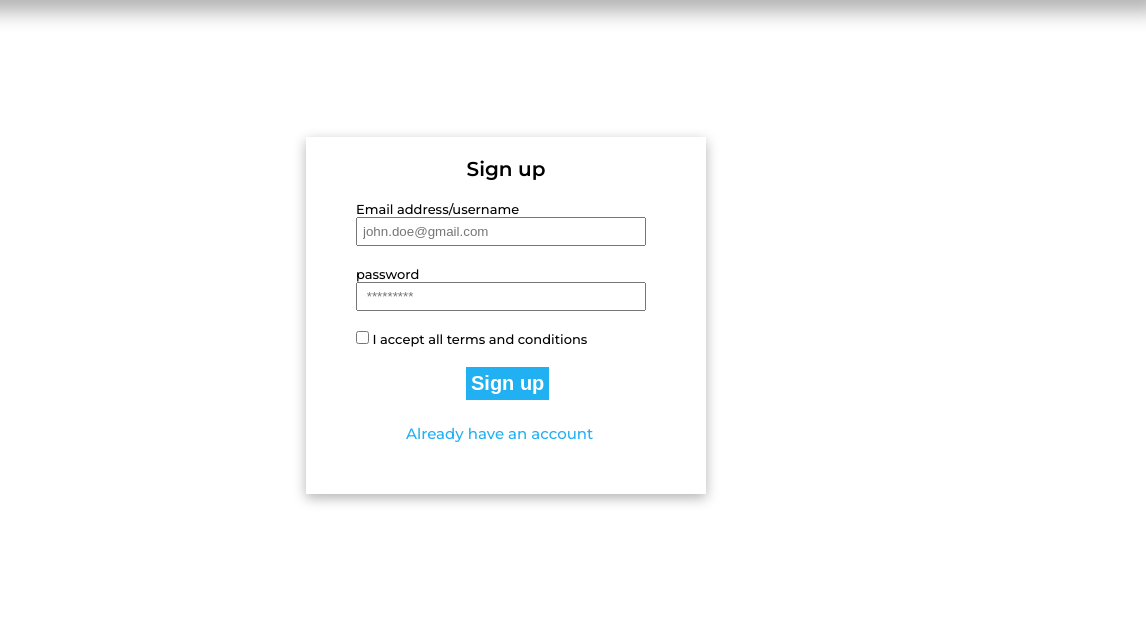
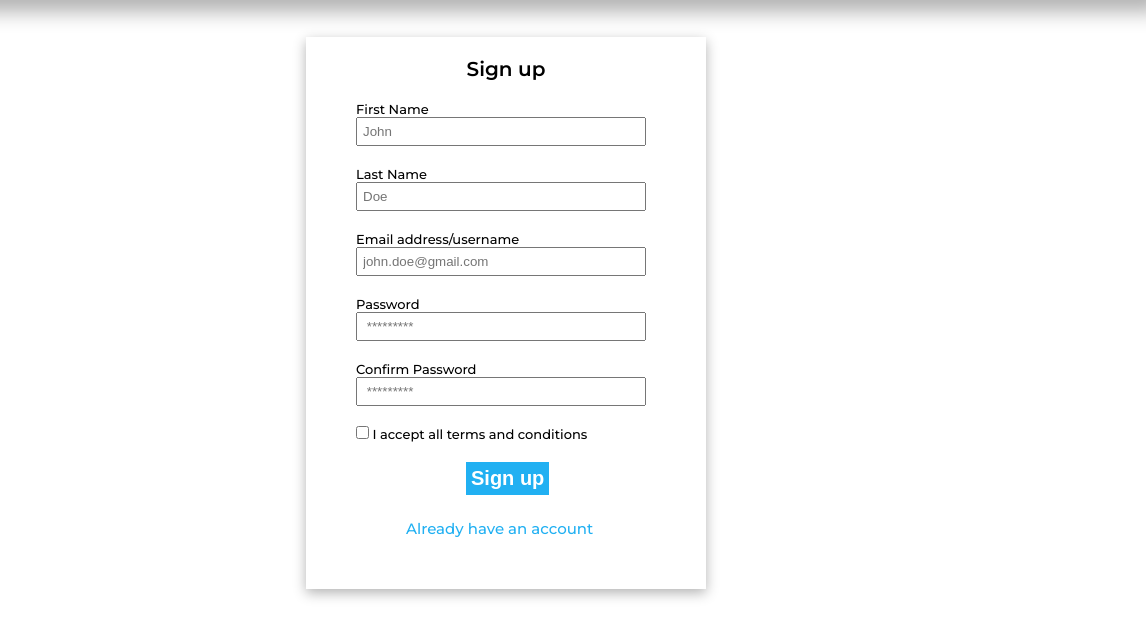
Before and after one commit to Artistole/speed-gaming, a plain HTML site: page SIgnup/signup.html in a window 1280 px wide. Shown: the part 63-700 px from the top of the page, 134-1280 px from the left. Drawn offline with nearby package versions, Linux system fonts and the light colour scheme.

Commit message:
feat- remove unused class, add additional fields

```diff
--- a/SIgnup/signup.html
+++ b/SIgnup/signup.html
@@ -42,10 +42,16 @@
         <main>
             <div class="signup-wrapper">
                 <div class="signup-heading">Sign up</div>
+                <div class="name">First Name</div>
+                <input class="input" type="text" placeholder="John">
+                <div class="name">Last Name</div>
+                <input class="input" type="text" placeholder="Doe">
                 <div class="email">Email address/username</div>
                 <input class="input" type="email" placeholder="john.doe@gmail.com"
                 >
-                <div class="pwd">password</div>
+                <div class="pwd">Password</div>
+                <input class="input input-pwd" type="password" placeholder=" *********" >
+                <div class="pwd">Confirm Password</div>
                 <input class="input input-pwd" type="password" placeholder=" *********" >
                 <div class="terms">
                     <input type="checkbox">
--- a/SIgnup/style.css
+++ b/SIgnup/style.css
@@ -100,7 +100,7 @@ header {
 }
 
 main {
-	margin-top: 20rem;
+	margin-top: 10rem;
 	font-size: 2rem;
 }
 
@@ -154,7 +154,8 @@ a:visited {
 	margin-bottom: 2rem;
 }
 
-.email {
+.email,
+.name {
 	font-size: 1.3rem;
 	font-weight: 500;
 }
@@ -186,6 +187,7 @@ a:visited {
 	background-color: var(--primary-color);
 	border: none;
 	margin-bottom: 2rem;
+	cursor: pointer;
 }
 
 .existing-account {
```
Also changed, not shown: Login/style.css (+3 -5 lines).
